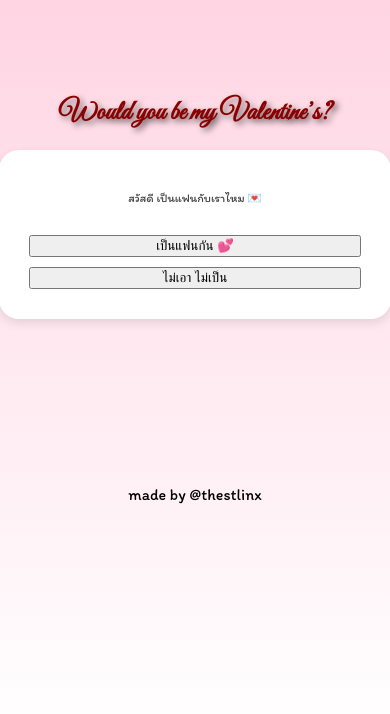
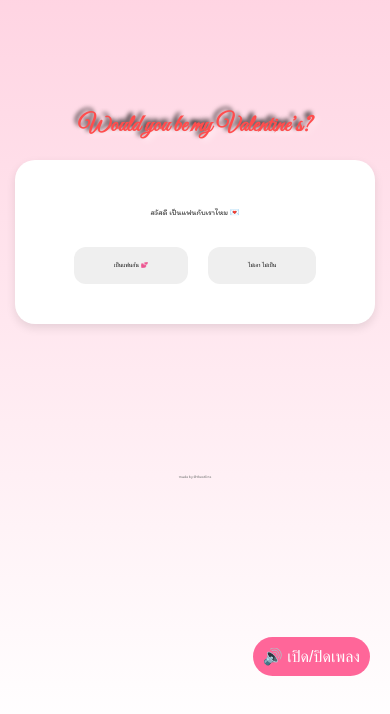
Before and after one commit to stlinx/tartart, a plain HTML site: page index.html in a window 390 px wide. Shown: the part 148-862 px from the top of the page. Drawn offline with Linux system fonts and the light colour scheme.

Commit message:
แก้อีกมั้ง

```diff
--- a/index.html
+++ b/index.html
@@ -9,16 +9,6 @@
 </head>
 <body>
 
-    <!-- เพลงพื้นหลัง (ลูปอัตโนมัติ) -->
-    <audio id="bgm" autoplay loop>
-        <source src="bgm.mp3" type="audio/mpeg">
-    </audio>
-
-    <!-- เสียงเฮ -->
-    <audio id="cheer">
-        <source src="yay.mp3" type="audio/mpeg">
-    </audio>
-
     <h1>Would you be my Valentine’s?</h1>
 
     <div class="container">
@@ -29,8 +19,13 @@
         </div>
     </div>
 
-    <!-- เอฟเฟคดอกไม้โปรย -->
     <canvas id="confettiCanvas"></canvas>
+
+    <!-- ปุ่มเปิด/ปิด BGM -->
+    <button id="bgmBtn" onclick="toggleBGM()">🔊 เปิด/ปิดเพลง</button>
+    <audio id="bgm" loop>
+        <source src="bgm.mp3" type="audio/mp3">
+    </audio>
 
     <p id="credit">made by @thestlinx</p>
 
--- a/script.js
+++ b/script.js
@@ -22,8 +22,14 @@ const noTexts = [
 
 function yesClick() {
     document.getElementById("question").innerHTML = "เย้! เป็นแฟนกันแล้ว ❤️ ฉันจะดูแลเธอให้ดีที่สุด!";
+
     document.getElementById("yesBtn").style.display = "none";
     document.getElementById("noBtn").style.display = "none";
+
+    let hint = document.createElement("p");
+    hint.id = "hint";
+    hint.innerText = "อย่าลืมแคปส่งให้คนที่ส่งเว็บนี้มาด้วยล่ะ\nแต่ถ้าเข้ามาดูด้วยตัวเองก็ไม่เป็นไรนะ เข้าใจๆ";
+    document.querySelector(".container").appendChild(hint);
 
     // เล่นเสียงเฮ
     document.getElementById("cheer").play();
@@ -32,27 +38,6 @@ function yesClick() {
     startConfetti();
 }
 
-function noClick() {
-    let noBtn = document.getElementById("noBtn");
-
-    if (noCount < noMessages.length - 1) {
-        document.getElementById("question").innerHTML = noMessages[noCount];
-        document.getElementById("noBtn").innerHTML = "ไม่ คิดดีแล้ว 😢";
-
-        // ทำให้ปุ่มเล็กลงเรื่อยๆ
-        let currentSize = parseFloat(window.getComputedStyle(noBtn).fontSize);
-        noBtn.style.fontSize = (currentSize * 0.85) + "px";
-        noBtn.style.padding = "8px 15px";
-
-        noCount++;
-    } else {
-        document.getElementById("question").innerHTML = "สุดท้ายเธอก็ต้องเป็นแฟนเราอยู่ดี! 😘";
-        document.getElementById("yesBtn").innerHTML = "เป็นแฟนกัน 💕";
-        document.getElementById("noBtn").innerHTML = "เป็นแฟนกัน 💕";
-    }
-}
-
-// เอฟเฟคดอกไม้โปรย
 function startConfetti() {
     let canvas = document.getElementById("confettiCanvas");
     let ctx = canvas.getContext("2d");
--- a/style.css
+++ b/style.css
@@ -19,11 +19,10 @@ h1 {
     font-size: 6vw;
     font-family: 'Great Vibes', cursive;
     font-weight: bold;
-    color: #8B0000; /* สีแดงเดิม */
+    color: #ff4d4d; /* สีแดงสว่างขึ้น */
     text-shadow:
-        3px 3px 6px rgba(0, 0, 0, 0.6), /* เงาดำ */
-        0 0 15px rgba(255, 255, 255, 0.5); /* Outline สีขาว */
-    padding: 10px 20px;
+        -3px -3px 4px rgba(0, 0, 0, 0.8),
+        3px 3px 6px rgba(255, 255, 255, 0.5);
     display: inline-block;
     position: relative;
     margin-bottom: 20px;
@@ -48,13 +47,6 @@ h1 {
     text-align: center;
 }
 
-/* ข้อความใต้สุด */
-#hint {
-    font-size: 18px;
-    color: gray; /* เปลี่ยนเป็นสีเทา */
-    margin-top: 10px;
-}
-
 /* ปุ่ม */
 .buttons {
     display: flex;
@@ -64,24 +56,39 @@ h1 {
     margin-top: 20px;
 }
 
-/* RESPONSIVE DESIGN */
-@media screen and (max-width: 768px) {
-    h1 {
-        font-size: 7vw;
-        margin-bottom: 10px;
-    }
+button {
+    font-size: 1.5vw;
+    padding: 15px 40px;
+    border: none;
+    border-radius: 12px;
+    cursor: pointer;
+    transition: transform 0.3s ease-in-out, font-size 0.3s ease-in-out;
+}
 
-    .container {
-        width: 95%;
-        padding: 30px;
-    }
+/* ปุ่ม BGM */
+#bgmBtn {
+    position: fixed;
+    bottom: 20px;
+    right: 20px;
+    font-size: 16px;
+    padding: 10px;
+    background: #ff6699;
+    color: white;
+    border-radius: 50px;
+    border: none;
+    cursor: pointer;
+}
 
-    #question {
-        font-size: 3vw;
-    }
+/* เอฟเฟคกดปุ่ม */
+button:active {
+    transform: scale(0.9);
+}
 
-    .buttons {
-        flex-direction: column;
-        gap: 10px;
-    }
+/* เครดิต */
+#credit {
+    position: relative;
+    bottom: 10px;
+    font-size: 1vw;
+    color: gray;
+    margin-top: 10px;
 }
```
